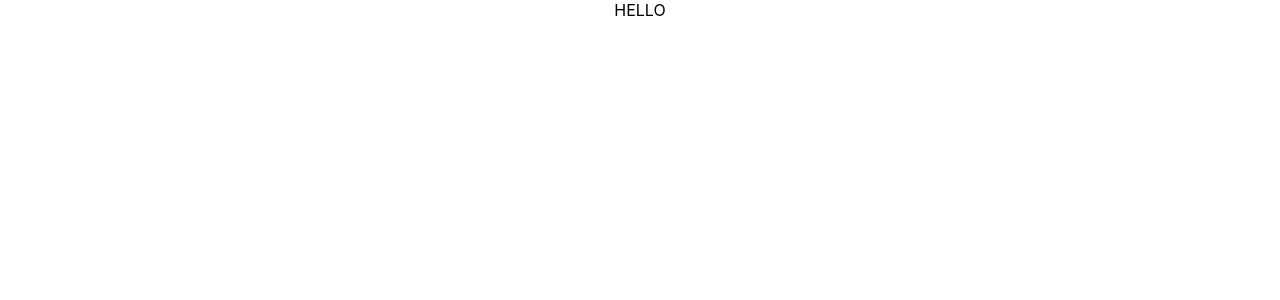
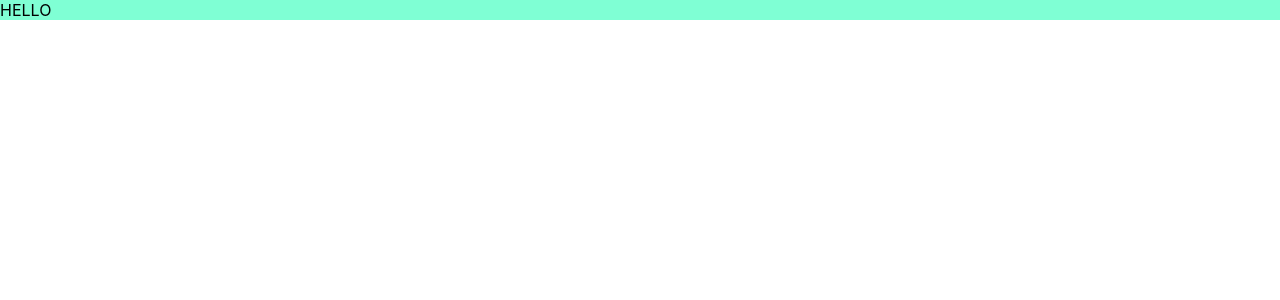
Before and after one commit to MgRl8ow3MhVr/greta2022states, a React (Create React App) app: page /compteurs in a window 1280 px wide. Shown: the top 300 px of the page. Built offline with nearby package versions, Linux system fonts and the light colour scheme.

Commit message:
my first router

```diff
--- a/package.json
+++ b/package.json
@@ -8,6 +8,7 @@
     "@testing-library/user-event": "^13.5.0",
     "react": "^18.1.0",
     "react-dom": "^18.1.0",
+    "react-router-dom": "^6.3.0",
     "react-scripts": "5.0.1",
     "web-vitals": "^2.1.4"
   },
--- a/src/App.js
+++ b/src/App.js
@@ -1,8 +1,18 @@
 import logo from "./logo.svg";
 import "./App.css";
+import { BrowserRouter, Routes, Route } from "react-router-dom";
+import Compteurs from "./components/Compteurs/Compteurs.js";
+import Home from "./components/Home/Home.js";
 
 function App() {
-  return <div className="App">HELLO</div>;
+  return (
+    <BrowserRouter>
+      <Routes>
+        <Route path="/" element={<Home />} />
+        <Route path="compteurs" element={<Compteurs />} />
+      </Routes>
+    </BrowserRouter>
+  );
 }
 
 export default App;
--- /dev/null
+++ b/src/components/Compteurs/Compteurs.css
@@ -0,0 +1,3 @@
+.compteursContainer {
+    background-color: aquamarine;
+}
--- /dev/null
+++ b/src/components/Compteurs/Compteurs.js
@@ -0,0 +1,7 @@
+import React from "react";
+import "./Compteurs.css";
+
+const Compteurs = () => {
+  return <div className="compteursContainer">HELLO</div>;
+};
+export default Compteurs;
--- /dev/null
+++ b/src/components/Home/Home.js
@@ -0,0 +1,11 @@
+import React from "react";
+import { Link } from "react-router-dom";
+
+const Home = () => {
+  return (
+    <div>
+      <Link to="compteurs">Lien vers compteurs</Link>
+    </div>
+  );
+};
+export default Home;
```
Also changed, not shown: 1 other file (tests, documents, lock files or other folders).
